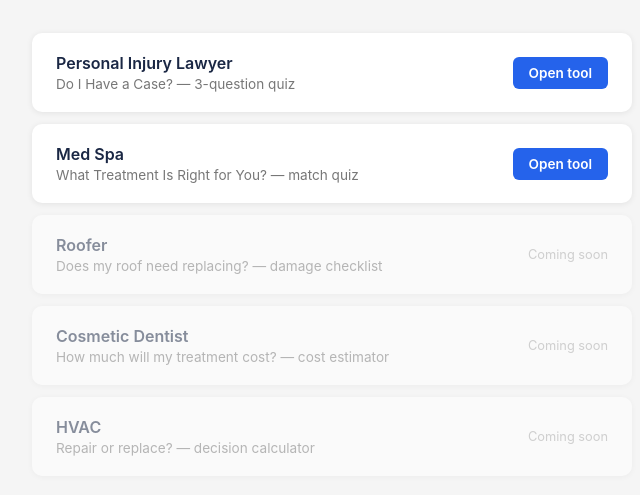
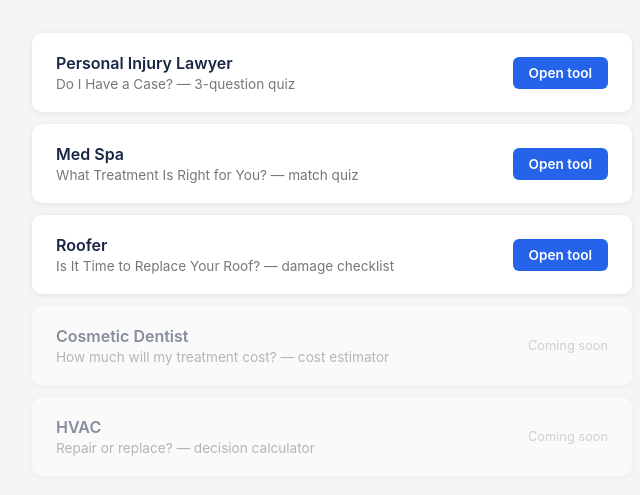
Before and after one commit to vinayshastri66-max/seo-tools, a plain HTML site: page index.html in a window 1280 px wide. Shown: the part 107-602 px from the top of the page, without its empty margins (308-948 px from the left). Drawn offline with Linux system fonts and the light colour scheme.

Commit message:
Update index: roofer tool live

```diff
--- a/index.html
+++ b/index.html
@@ -71,12 +71,12 @@
         <a class="tool-link" href="med-spa/" target="_blank">Open tool</a>
       </div>
 
-      <div class="tool-card coming-soon">
+      <div class="tool-card">
         <div>
           <div class="tool-name">Roofer</div>
-          <div class="tool-desc">Does my roof need replacing? — damage checklist</div>
+          <div class="tool-desc">Is It Time to Replace Your Roof? — damage checklist</div>
         </div>
-        <span class="coming-label">Coming soon</span>
+        <a class="tool-link" href="roofer/" target="_blank">Open tool</a>
       </div>
 
       <div class="tool-card coming-soon">
```
